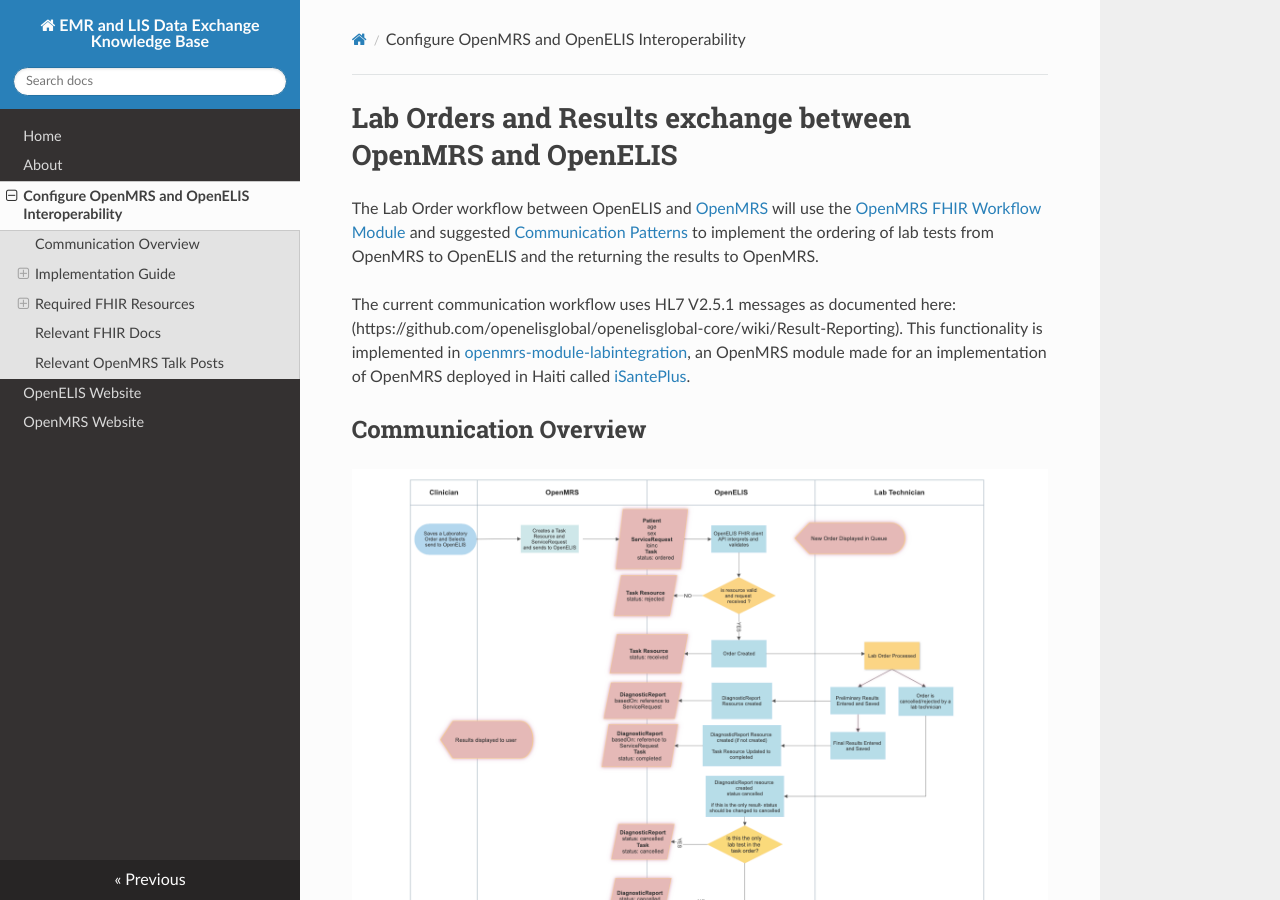
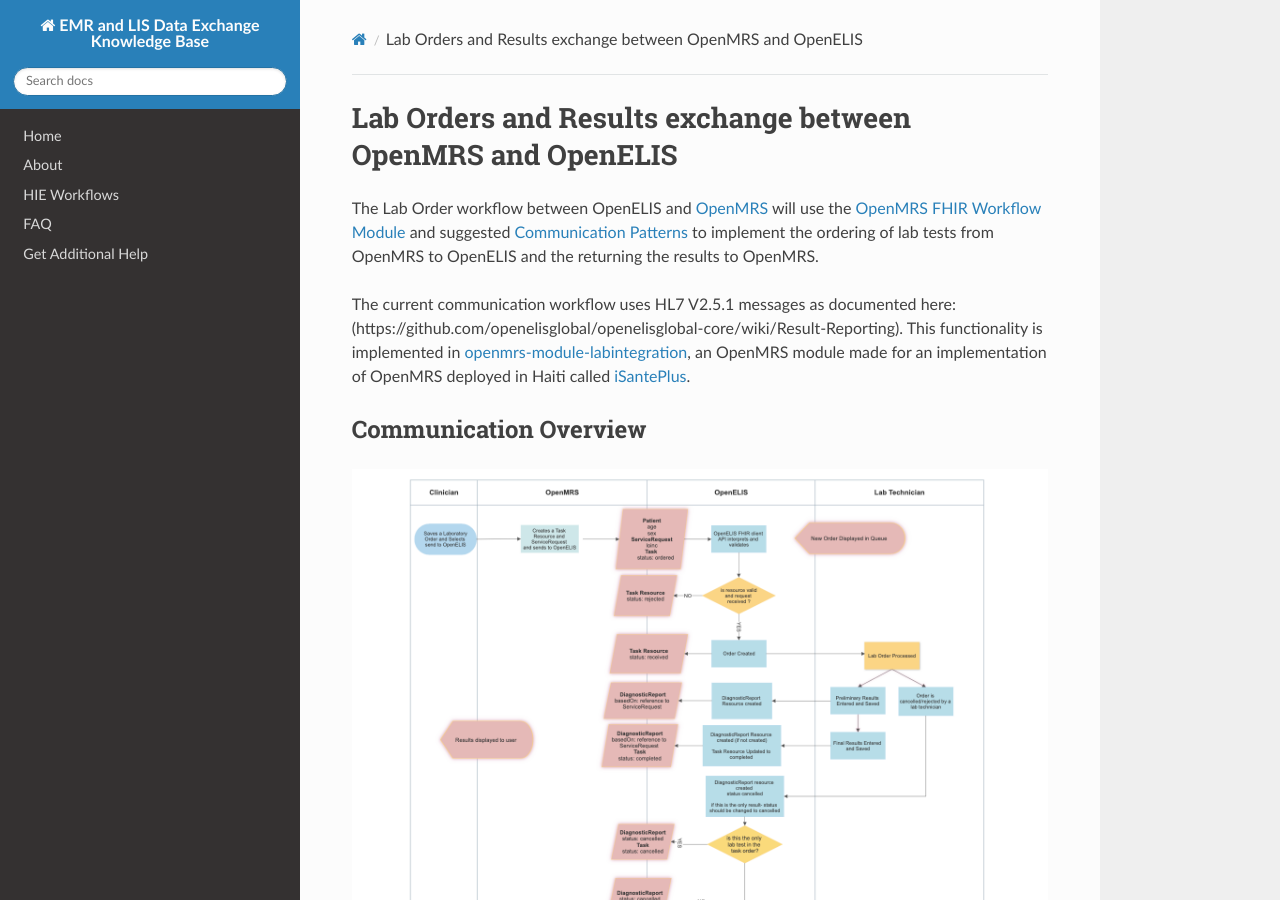
Before and after one commit to I-TECH-UW/healthinformationexchange, an MkDocs documentation site: the page built from docs/deployomrs.md, in a window 1280 px wide and 900 px high. Built offline with MkDocs 1.6.1, drawn with Linux system fonts in a browser that asks for light colours; nearby versions of some CDN libraries.

Commit message:
updates to menu and files

```diff
--- a/mkdocs.yml
+++ b/mkdocs.yml
@@ -2,7 +2,7 @@
 nav:
     - Home: index.md
     - About: about.md
-    - Configure OpenMRS and OpenELIS Interoperability: deployomrs.md
-    - OpenELIS Website: http://openelis-global.org
-    - OpenMRS Website: https://openmrs.org
+    - HIE Workflows: hie-workflows.md
+    - FAQ: faq.md
+    - Get Additional Help: get-additional-help.md
 theme: readthedocs
```
Also changed, not shown: docs/fr-workflows.md (added), docs/get-additional-help.md (added), docs/hie-workflows.md (added), docs/lis-workflows.md (added), docs/mpi-workflows.md (added).
